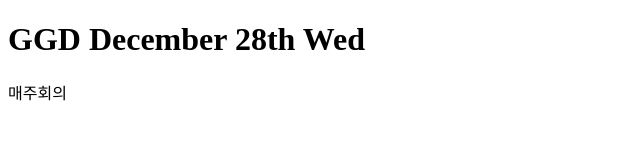
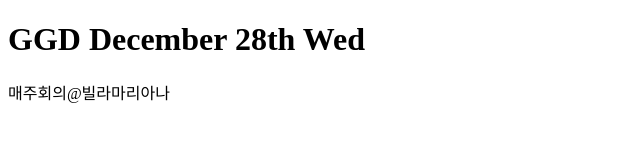
Before and after one commit to geogeodeong/geogeodeong.github.io, a plain HTML site: page calendar/2022dec/days_december/28.html in a window 1280 px wide. Shown: the whole page, without its empty margins (0-640 px from the left). Drawn offline with Linux system fonts and the light colour scheme.

Commit message:
Update 28.html
adding a place for the weekly meeting

```diff
--- a/calendar/2022dec/days_december/28.html
+++ b/calendar/2022dec/days_december/28.html
@@ -7,6 +7,6 @@
   <body>
     <h1>GGD December 28th Wed</h1>
 
-    <p>매주회의</p>
+    <p>매주회의@빌라마리아나</p>
   </body>
 </html>
```
